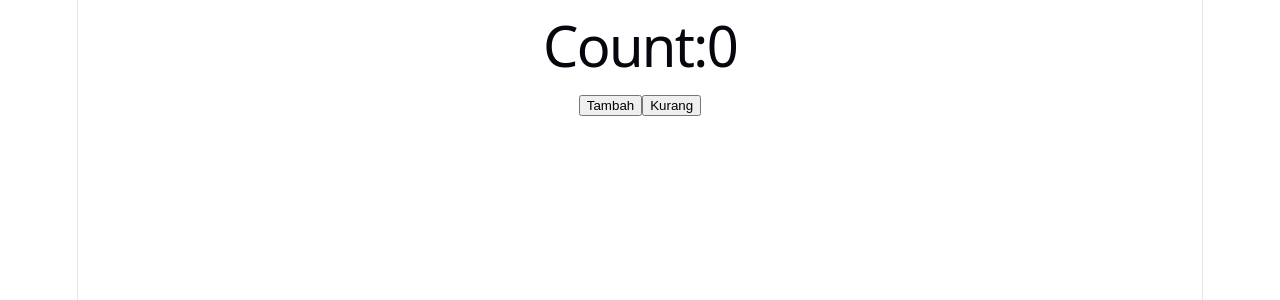
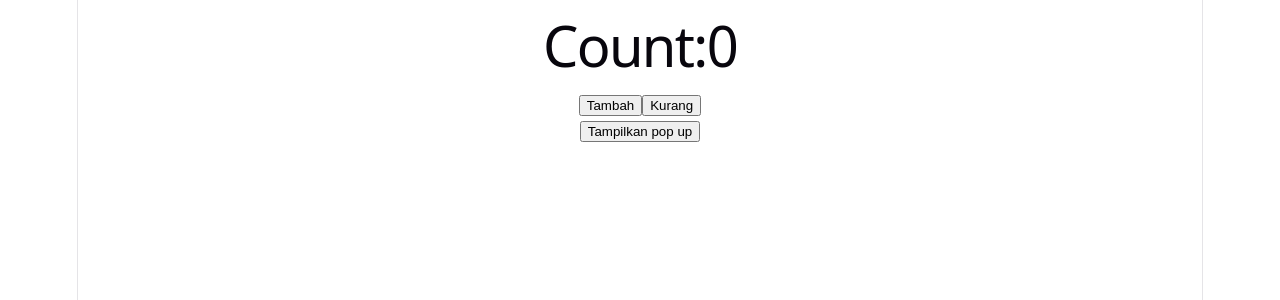
Before and after one commit to hasnuan83/React-count, a React app: page / in a window 1280 px wide. Shown: the top 300 px of the page. Built offline with nearby package versions, Linux system fonts and the light colour scheme; the HTML template or start-up script is replaced by a standard one.

Commit message:
add button pop up

```diff
--- a/src/App.jsx
+++ b/src/App.jsx
@@ -9,6 +9,10 @@ function App() {
       <h1>Count:{count}</h1>
       <button onClick={()=>setCount(count + 1)}>Tambah</button>
       <button onClick={()=>setCount(count - 1)}>Kurang</button>
+
+      <div>
+        <button onClick={alert("tombol ditekan")}>Tampilkan pop up</button>
+      </div>
     </div>
   )
 }
```
